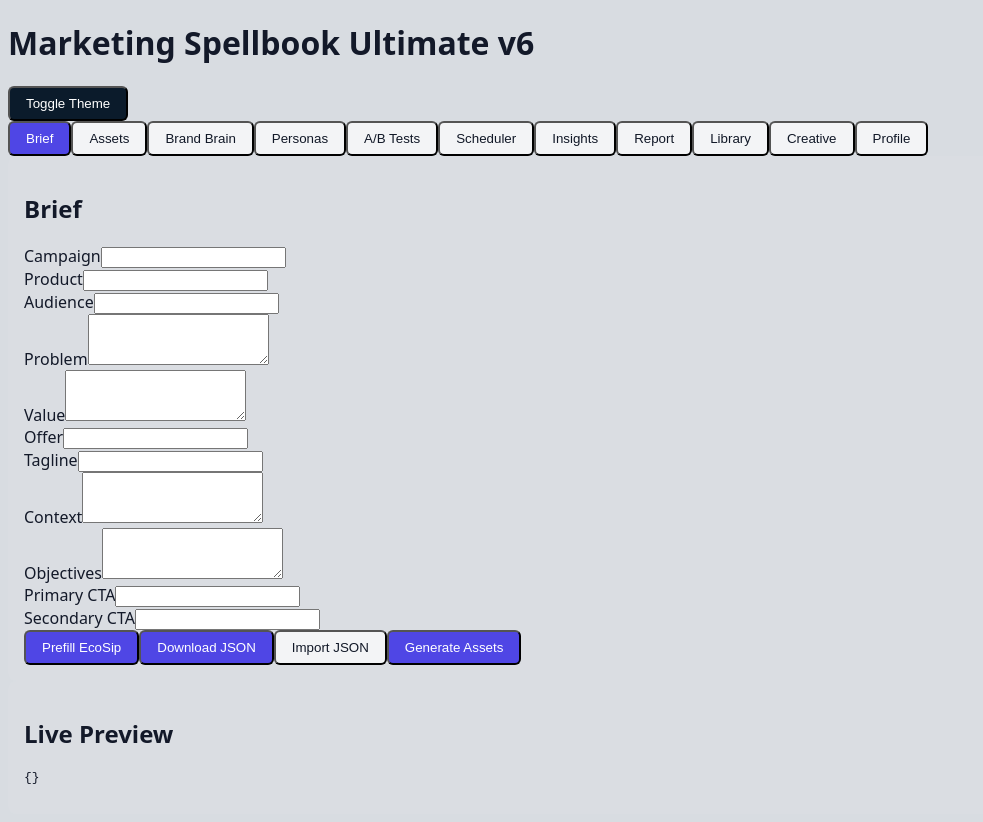
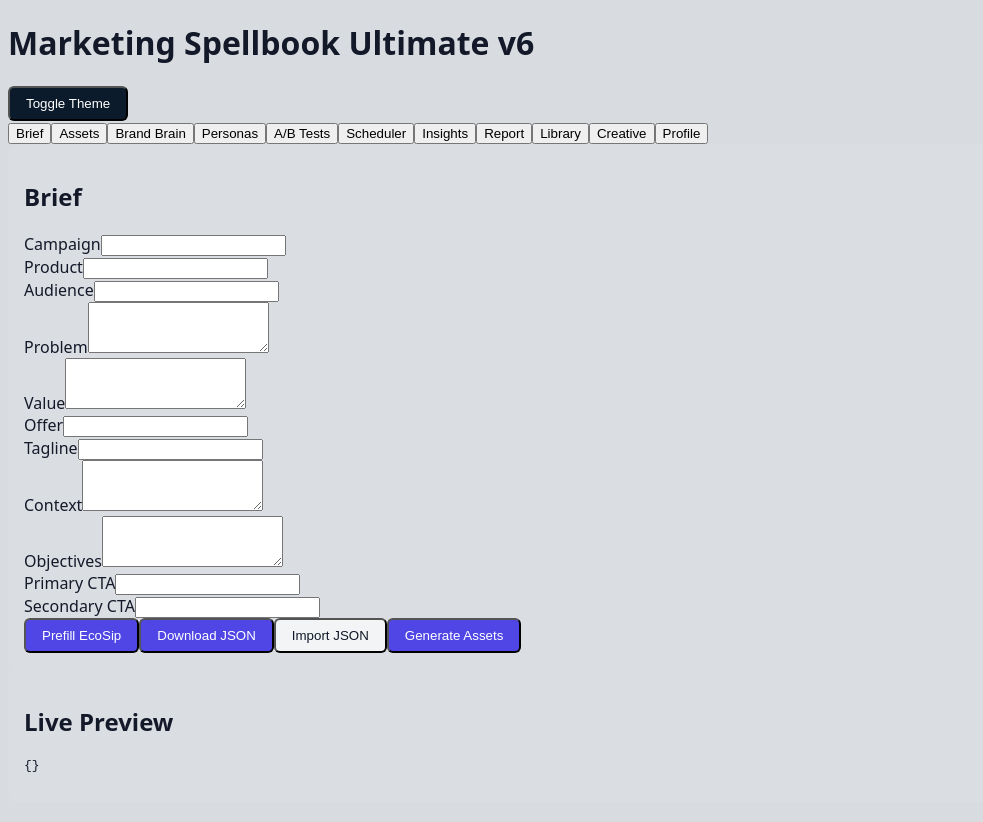
Before and after one commit to Infinity-Player/Marketing-Spellbook-V6-, a Next.js app in the folder frontend/: page / in a window 1280 px wide. Shown: the whole page, without its empty margins (0-983 px from the left). Built offline with nearby package versions, Linux system fonts and the light colour scheme.

Commit message:
Commit all changes for frontend + backend setup

```diff
--- a/frontend/app/page.tsx
+++ b/frontend/app/page.tsx
@@ -1,20 +1,33 @@
 'use client';
-import React, { useEffect, useState } from 'react';
+import React from 'react';
 import Header from '../components/Header';
 import Tabs from '../components/Tabs';
 import BriefPage from '../components/BriefPage';
+import AssetsPage from '../components/AssetsPage';
+import InsightsPage from '../components/InsightsPage';
+
+const Placeholder = ({ title }: { title: string }) => <div className="p-4">{title}</div>;
+
+const tabs = [
+  { id: 'brief', label: 'Brief', panel: <BriefPage /> },
+  { id: 'assets', label: 'Assets', panel: <AssetsPage /> },
+  { id: 'brand-brain', label: 'Brand Brain', panel: <Placeholder title="Brand Brain" /> },
+  { id: 'personas', label: 'Personas', panel: <Placeholder title="Personas" /> },
+  { id: 'ab-tests', label: 'A/B Tests', panel: <Placeholder title="A/B Tests" /> },
+  { id: 'scheduler', label: 'Scheduler', panel: <Placeholder title="Scheduler" /> },
+  { id: 'insights', label: 'Insights', panel: <InsightsPage /> },
+  { id: 'report', label: 'Report', panel: <Placeholder title="Report" /> },
+  { id: 'library', label: 'Library', panel: <Placeholder title="Library" /> },
+  { id: 'creative', label: 'Creative', panel: <Placeholder title="Creative" /> },
+  { id: 'profile', label: 'Profile', panel: <Placeholder title="Profile" /> },
+];
 
 export default function Page(){
-  const [mounted, setMounted] = useState(false);
-  useEffect(()=> setMounted(true), []);
   return (
     <div className='min-h-screen'>
       <Header />
       <div className='p-4'>
-        <Tabs />
-        <div className='mt-4'>
-          <BriefPage />
-        </div>
+        <Tabs tabs={tabs} />
       </div>
     </div>
   );
--- a/frontend/components/Tabs.tsx
+++ b/frontend/components/Tabs.tsx
@@ -1,18 +1,54 @@
-'use client';
+// frontend/components/Tabs.tsx
+'use client'
 import React, { useState } from 'react';
-import Button from './ui/Button';
 
-const tabs = ['Brief','Assets','Brand Brain','Personas','A/B Tests','Scheduler','Insights','Report','Library','Creative','Profile'];
+type TabDef = {
+  id: string;              // stable string id
+  label: React.ReactNode;
+  panel: React.ReactNode;
+};
 
-export default function Tabs(){
-  const [active,setActive] = useState('Brief');
+export default function Tabs({ tabs }: { tabs: TabDef[] }) {
+  const [active, setActive] = useState<string>(tabs[0]?.id ?? '');
+
   return (
-    <nav className='flex gap-2'>
-      {tabs.map(t=>(
-        <Button key={t} onClick={()=>setActive(t)} variant={active===t ? 'primary' : 'ghost'}>
-          {t}
-        </Button>
-      ))}
-    </nav>
+    <div>
+      <div role="tablist" aria-label="Primary tabs" className="flex gap-2">
+        {tabs.map((t) => {
+          const isActive = active === t.id;
+          return (
+            <button
+              key={t.id}
+              type="button"                     // <- prevents accidental form submit
+              role="tab"
+              aria-selected={isActive}
+              aria-controls={`panel-${t.id}`}
+              id={`tab-${t.id}`}
+              onClick={() => setActive(t.id)}
+              className={
+                `px-3 py-2 rounded-md focus:outline-none transition ` +
+                (isActive ? 'bg-indigo-600 text-white' : 'bg-transparent text-gray-700')
+              }
+            >
+              {t.label}
+            </button>
+          );
+        })}
+      </div>
+
+      <div className="mt-4">
+        {tabs.map((t) => (
+          <div
+            key={t.id}
+            role="tabpanel"
+            id={`panel-${t.id}`}
+            aria-labelledby={`tab-${t.id}`}
+            hidden={active !== t.id}            // hidden keeps DOM in place; toggles visibility
+          >
+            {t.panel}
+          </div>
+        ))}
+      </div>
+    </div>
   );
 }
```
